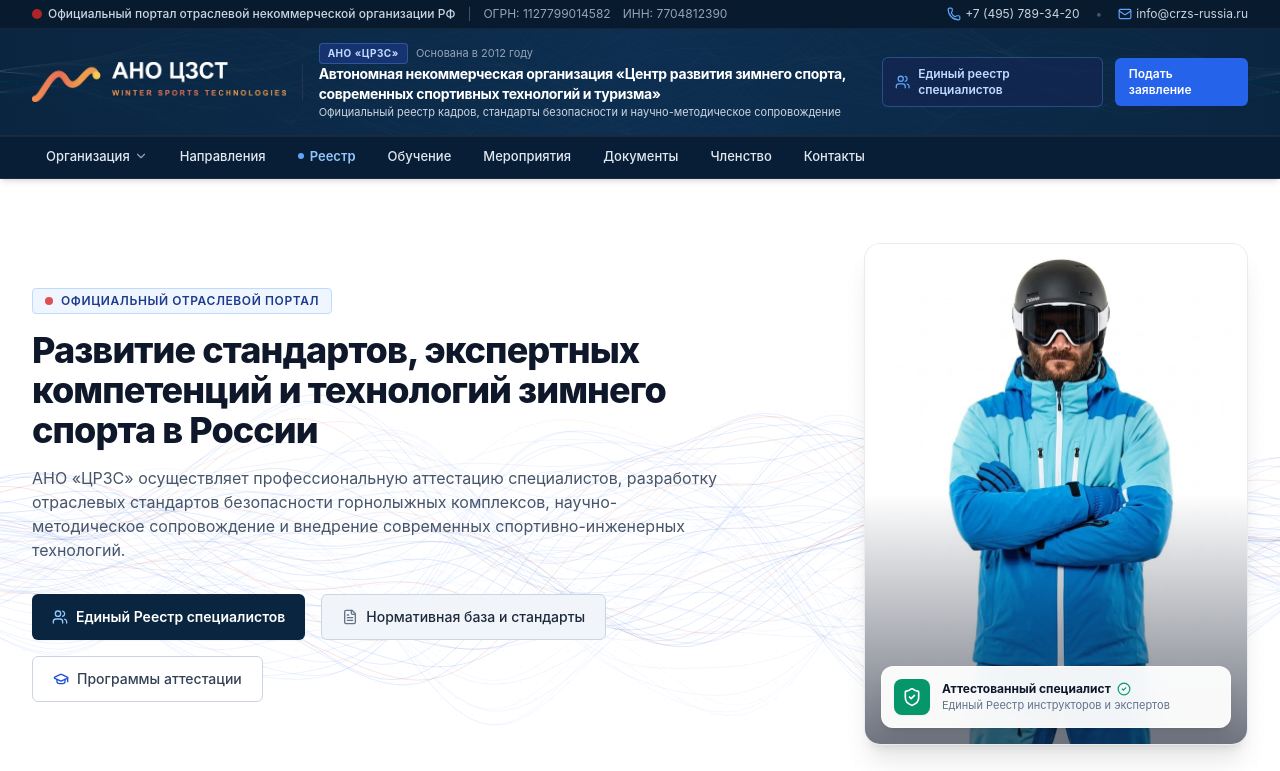
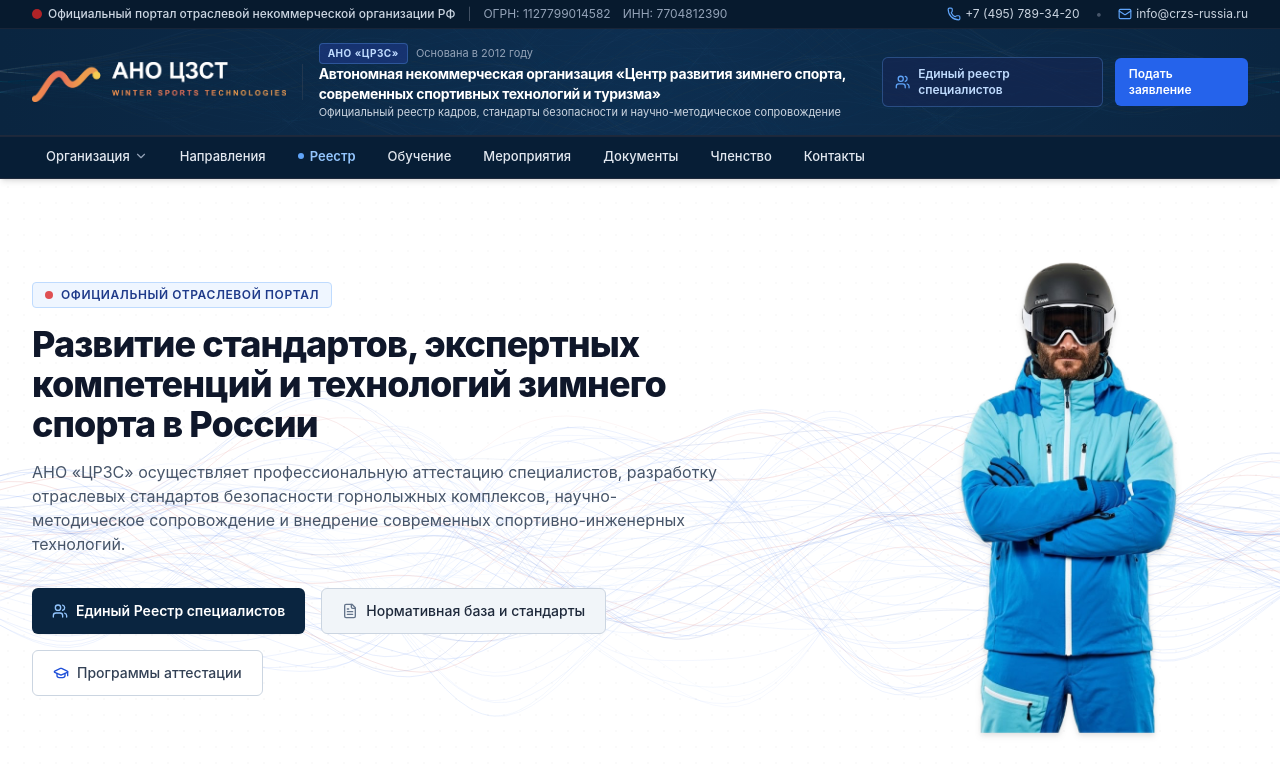
Before and after one commit to Zergan84/ano-crzs, a Next.js app: page / in a window 1280 px wide. Shown: the top 771 px of the page. Built offline with nearby package versions, Linux system fonts and the light colour scheme.

Commit message:
feat: replace hero card with transparent cutout image

```diff
--- a/src/app/page.tsx
+++ b/src/app/page.tsx
@@ -87,37 +87,16 @@
               </div>
             </div>
 
-            <div className="lg:col-span-5 flex justify-center lg:justify-end">
-              <div className="relative max-w-sm w-full">
-                {/* Official specialist photo showcase */}
-                <div className="relative rounded-2xl overflow-hidden shadow-xl border border-slate-200/80 bg-white">
-                  <Image
-                    src="/hero-specialist.jpg"
-                    alt="Аттестованный специалист АНО ЦЗСТ"
-                    width={768}
-                    height={1024}
-                    className="w-full h-auto object-cover max-h-[460px] sm:max-h-[500px]"
-                    priority
-                  />
-                  {/* Subtle gradient vignette at bottom */}
-                  <div className="absolute inset-0 bg-gradient-to-t from-slate-900/60 via-transparent to-transparent pointer-events-none" />
-
-                  {/* Floating verification badge */}
-                  <div className="absolute bottom-4 left-4 right-4 bg-white/95 backdrop-blur-md p-3 rounded-xl border border-white/60 shadow-lg flex items-center gap-3">
-                    <div className="w-9 h-9 rounded-lg bg-emerald-600 text-white flex items-center justify-center shrink-0 shadow-sm">
-                      <ShieldCheck className="w-5 h-5" />
-                    </div>
-                    <div>
-                      <div className="text-xs font-bold text-slate-900 flex items-center gap-1.5">
-                        Аттестованный специалист
-                        <CheckCircle2 className="w-3.5 h-3.5 text-emerald-600" />
-                      </div>
-                      <div className="text-[11px] text-slate-500">
-                        Единый Реестр инструкторов и экспертов
-                      </div>
-                    </div>
-                  </div>
-                </div>
+            <div className="lg:col-span-5 flex justify-center lg:justify-end items-end">
+              <div className="relative max-w-sm sm:max-w-md w-full flex justify-center lg:justify-end">
+                <Image
+                  src="/Gemini_Generated_Image_hkfhw8hkfhw8hkfh.png"
+                  alt="Аттестованный специалист"
+                  width={768}
+                  height={1024}
+                  className="w-auto h-auto max-h-[420px] sm:max-h-[460px] lg:max-h-[490px] object-contain drop-shadow-md select-none pointer-events-none"
+                  priority
+                />
               </div>
             </div>
           </div>
```
Also changed, not shown: public/Gemini_Generated_Image_hkfhw8hkfhw8hkfh.png (added), public/hero-specialist.jpg (deleted).
